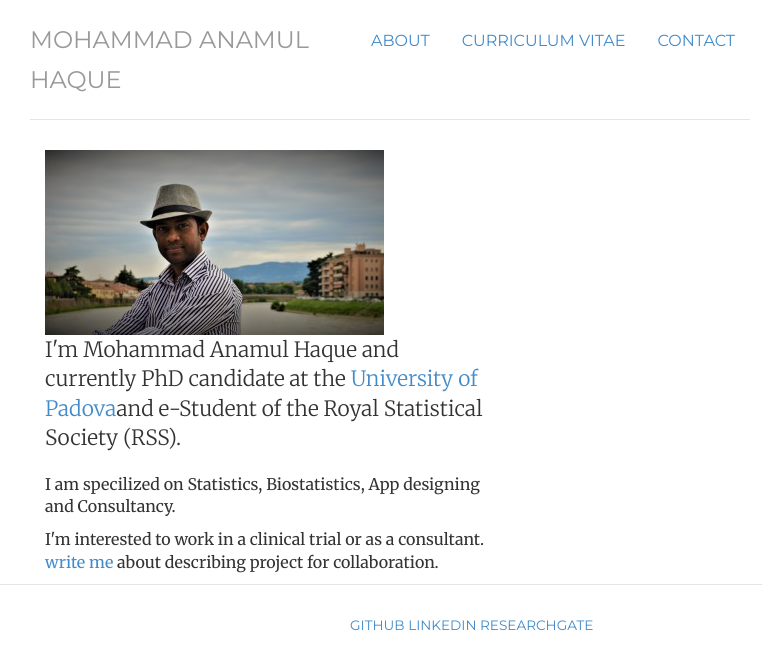
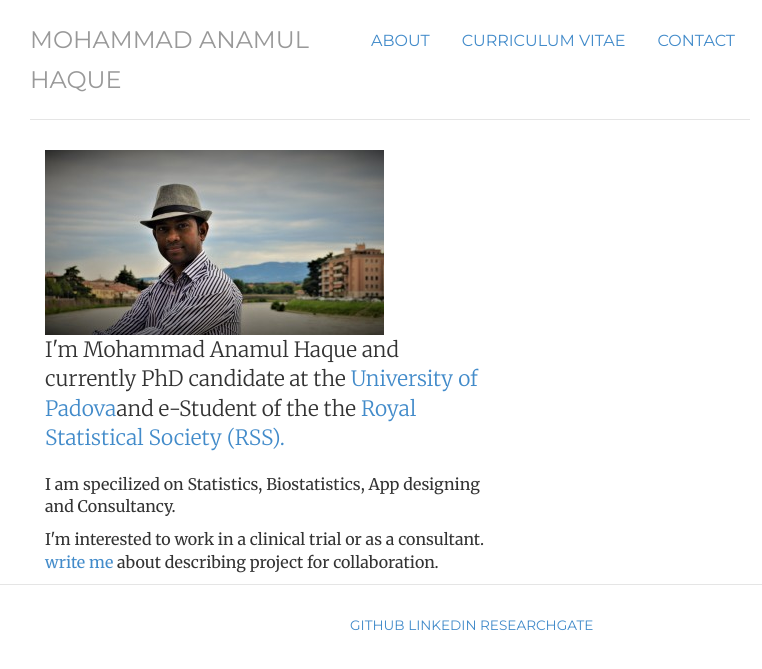
Before and after one commit to haquemdanamul/haquemdanamul, a Jekyll site: the page built from index.html, in a window 1280 px wide. Shown: the top 669 px of the page, without its empty margins (250-1012 px from the left). Built offline with Jekyll 4.4.1, drawn with Linux system fonts in a browser that asks for light colours; nearby versions of some CDN libraries; library files that are not in the unit come from our copies.

Commit message:
Update index.html

```diff
--- a/index.html
+++ b/index.html
@@ -18,7 +18,7 @@ description: Haque is a Biostatistician and currently PhD candidate.
 
 	<div class="col-sm-8">
 	<p class="lead">I'm <span itemprop="name">Mohammad Anamul Haque</span> and currently PhD candidate at <span itemprop="affiliation">the <a href="https://www.stat.unipd.it/ricerca/mohammad-anamul-haque">University of Padova</a></span>and
-	e-Student of the Royal Statistical Society (RSS). </p>
+	e-Student of the  <span itemprop="affiliation">the <a href="https://rss.org.uk/">Royal Statistical Society (RSS).</a></span> </p>
 	<p>I am specilized on <span itemprop="title">Statistics</span>, <span itemprop="title">Biostatistics</span>, <span itemprop="title">App designing</span> and <span itemprop="title">Consultancy.</span></p>
 
 	<p>I'm interested to work in a <span itemprop="title"> clinical trial or as a consultant</span>. <a href="contact">write me</a> about describing project for collaboration.</p>
```
